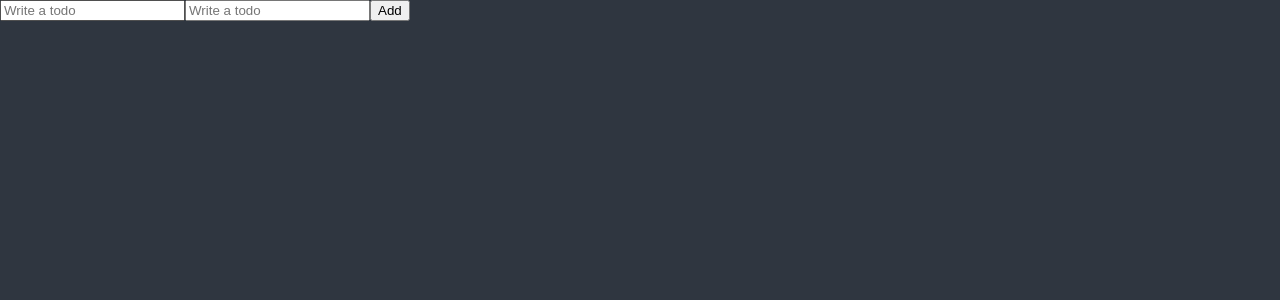
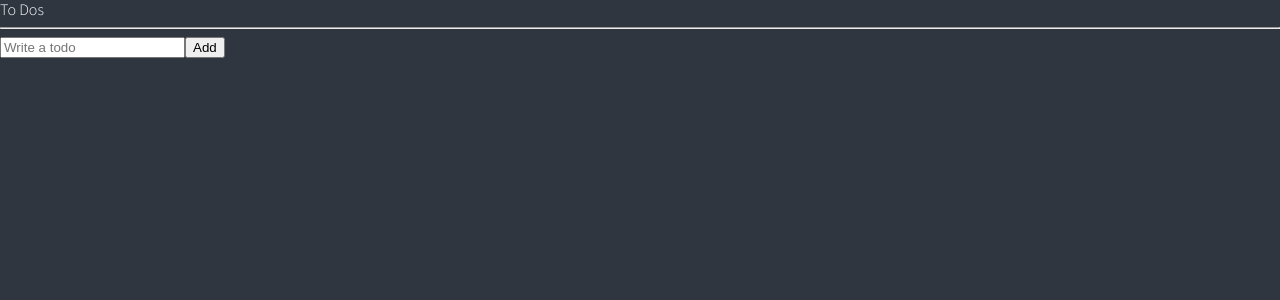
Before and after one commit to Kim-Hyeong-joon/React-Todo-App, a React (Create React App) app: page / in a window 1280 px wide. Shown: the top 300 px of the page. Built offline with nearby package versions, Linux system fonts and the light colour scheme.

Commit message:
#6.12 Refactoring

```diff
--- a/src/App.tsx
+++ b/src/App.tsx
@@ -1,5 +1,5 @@
 import { createGlobalStyle } from "styled-components";
-import ToDoList from "./ToDoLIst";
+import ToDoList from "./components/ToDoList";
 
 const GlobalStyle = createGlobalStyle`
 @import url('https://fonts.googleapis.com/css2?family=Source+Sans+Pro:wght@300;400&display=swap');
--- a/src/ToDoLIst.tsx
+++ /dev/null
@@ -1,31 +0,0 @@
-import { useForm } from "react-hook-form";
-
-interface IForm {
-  toDo: string;
-  toDo2: string;
-}
-
-function ToDoList() {
-  const { register, handleSubmit, setValue } = useForm<IForm>();
-  const onValid = (data: IForm) => {
-    console.log(data);
-    setValue("toDo", "");
-  };
-  return (
-    <div>
-      <form onSubmit={handleSubmit(onValid)}>
-        <input
-          {...register("toDo", { required: "Please write a to do" })}
-          placeholder="Write a todo"
-        />
-        <input
-          {...register("toDo2", { required: "Please write a to do" })}
-          placeholder="Write a todo"
-        />
-        <button>Add</button>
-      </form>
-    </div>
-  );
-}
-
-export default ToDoList;
--- /dev/null
+++ b/src/atoms.tsx
@@ -0,0 +1,12 @@
+import { atom } from "recoil";
+
+export interface IToDo {
+  text: string;
+  id: number;
+  category: "TO_DO" | "DOING" | "DONE";
+}
+
+export const toDoState = atom<IToDo[]>({
+  key: "toDo",
+  default: [],
+});
--- /dev/null
+++ b/src/components/CreateToDo.tsx
@@ -0,0 +1,30 @@
+import { useForm } from "react-hook-form";
+import { useSetRecoilState } from "recoil";
+import { toDoState } from "../atoms";
+
+interface IForm {
+  toDo: string;
+}
+
+function CreateToDo() {
+  const setToDos = useSetRecoilState(toDoState);
+  const { register, handleSubmit, setValue } = useForm<IForm>();
+  const onValid = ({ toDo }: IForm) => {
+    setToDos((oldToDos) => [
+      { text: toDo, id: Date.now(), category: "TO_DO" },
+      ...oldToDos,
+    ]);
+    setValue("toDo", "");
+  };
+  return (
+    <form onSubmit={handleSubmit(onValid)}>
+      <input
+        {...register("toDo", { required: "Please write a to do" })}
+        placeholder="Write a todo"
+      />
+      <button>Add</button>
+    </form>
+  );
+}
+
+export default CreateToDo;
--- /dev/null
+++ b/src/components/ToDo.tsx
@@ -0,0 +1,14 @@
+import { IToDo } from "../atoms";
+
+function ToDo({ text }: IToDo) {
+  return (
+    <li>
+      <span>{text}</span>
+      <button>To Do</button>
+      <button>Doing</button>
+      <button>Done</button>
+    </li>
+  );
+}
+
+export default ToDo;
--- /dev/null
+++ b/src/components/ToDoList.tsx
@@ -0,0 +1,22 @@
+import { useRecoilValue } from "recoil";
+import { toDoState } from "../atoms";
+import CreateToDo from "./CreateToDo";
+import ToDo from "./ToDo";
+
+function ToDoList() {
+  const toDos = useRecoilValue(toDoState);
+  return (
+    <div>
+      <h1>To Dos</h1>
+      <hr />
+      <CreateToDo />
+      <ul>
+        {toDos.map((toDo) => (
+          <ToDo key={toDo.id} {...toDo} />
+        ))}
+      </ul>
+    </div>
+  );
+}
+
+export default ToDoList;
```
